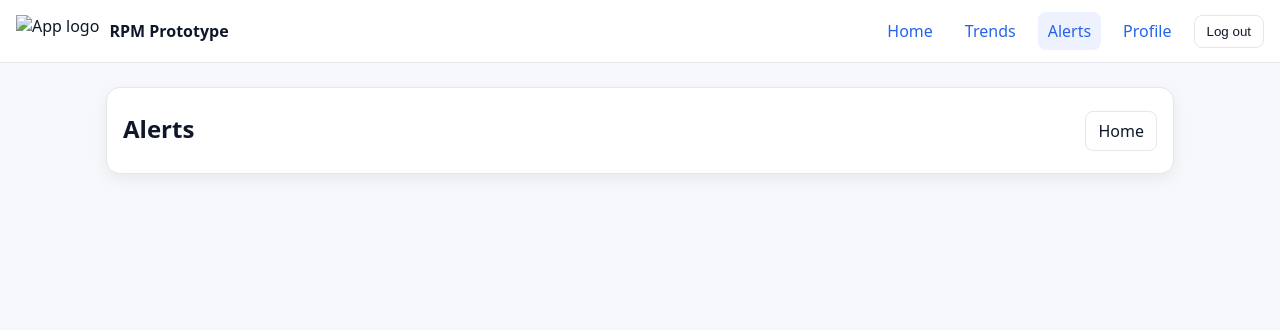
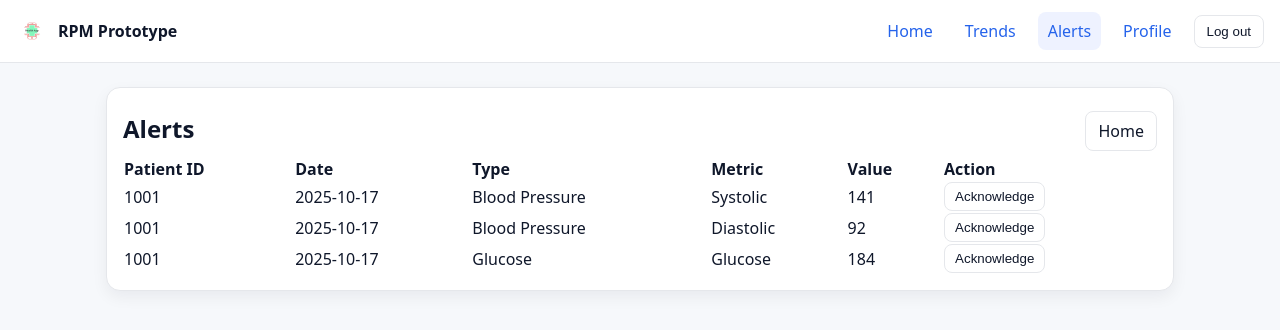
Before and after one commit to Sushma101428/wellnessApp, a plain HTML site: page alerts.html in a window 1280 px wide. Drawn offline with Linux system fonts and the light colour scheme; files that its build step writes are made by us from their sources; sample sign-in values are in the browser's storage; files whose address does not match are found by name.

Commit message:
Update alerts.html

```diff
--- a/alerts.html
+++ b/alerts.html
@@ -4,12 +4,12 @@
   <meta charset="utf-8" />
   <meta name="viewport" content="width=device-width,initial-scale=1" />
   <title>RPM Prototype – Alerts</title>
-  <link rel="stylesheet" href="./assets/styles.css" />
+  <link rel="stylesheet" href="./styles.css" />
 </head>
 <body>
   <header class="app-header">
     <div class="header-left">
-      <img src="./assets/logo.png" alt="App logo" class="logo" />
+      <img src="./logo.png" alt="App logo" class="logo" />
       <strong>RPM Prototype</strong>
     </div>
     <nav class="header-nav">
@@ -31,10 +31,10 @@
     </section>
   </main>
 
-  <script type="module" src="./js/router.js"></script>
+  <script type="module" src="./router.js"></script>
   <script type="module">
-    import { currentUser } from "./js/auth.js";
-    import { getReadings, getAssignments } from "./js/api.js";
+    import { currentUser } from "./auth.js";
+    import { getReadings, getAssignments } from "./api.js";
 
     // Alert thresholds (you can adjust to match your rubric)
     const TH = { systolic:140, diastolic:90, hr:110, glucose:180 };
```
